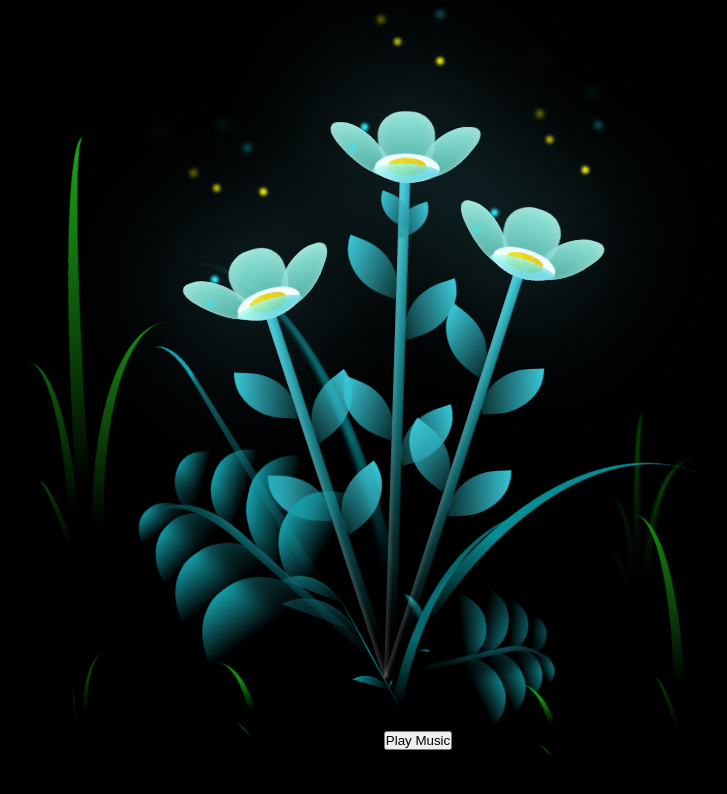
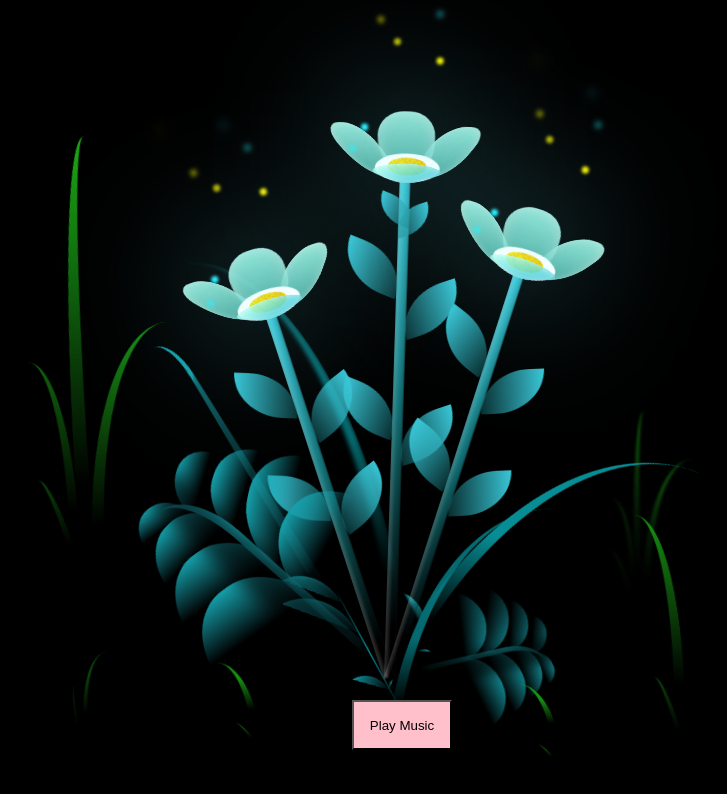
Before and after one commit to Phuri-code/Flower4u, a plain HTML site: page index.html in a window 1280 px wide. Shown: the whole page, without its empty margins (222-949 px from the left). Drawn offline with Linux system fonts and the light colour scheme.

Commit message:
Update style.css

```diff
--- a/style.css
+++ b/style.css
@@ -6,9 +6,16 @@
   box-sizing: border-box;
 }
 #play-btn {
-  position: relative;
+  width: 100px;
+  height: 50px;
+  border-color: none;
+  background-color: pink;
+  margin-left: -2rem;
+
+  position: static;
   z-index: 1000; /* Ensures it's clickable */
 }
+
 :root {
   --dark-color: #000;
 }
```
